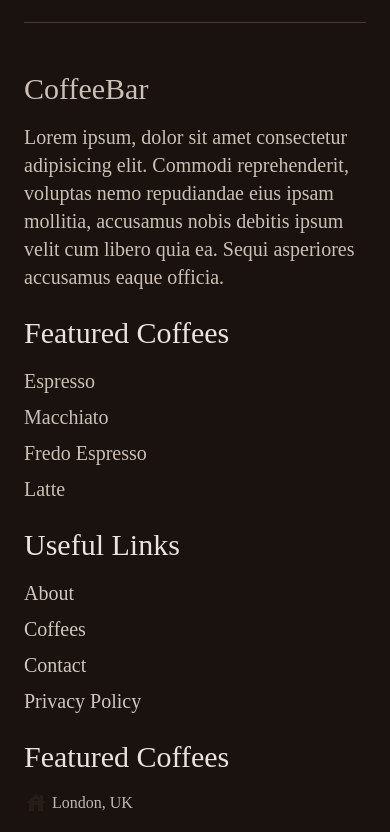
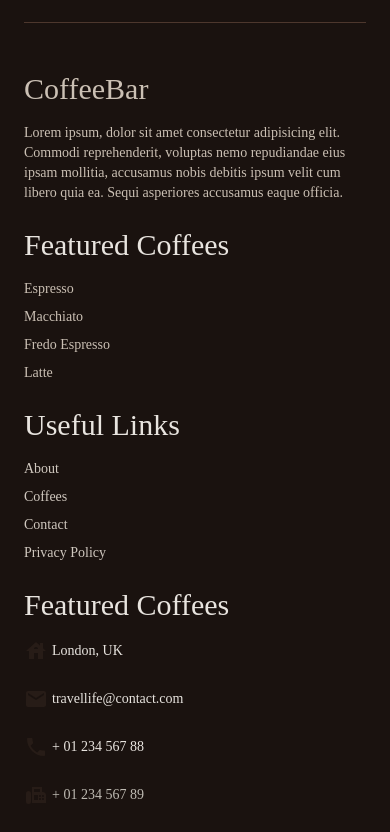
Before and after one commit to DarkoM996/coffeebar-website, a React (Vite) app: page / in a window 390 px wide. Shown: the part 7932-8764 px from the top of the page. Built offline with nearby package versions, Linux system fonts and the light colour scheme; a web font is replaced by a local one.

Commit message:
text adjustments mobile

```diff
--- a/src/components/Footer.tsx
+++ b/src/components/Footer.tsx
@@ -56,7 +56,7 @@ const Footer = () => {
           <h4 className="text-3xl text-primary_backgroundLighterColor-500">
             CoffeeBar
           </h4>
-          <p className="text-xl text-primary_backgroundLighterColor-500">
+          <p className="text-sm sm:text-base md:text-xl text-primary_backgroundLighterColor-500">
             Lorem ipsum, dolor sit amet consectetur adipisicing elit. Commodi
             reprehenderit, voluptas nemo repudiandae eius ipsam mollitia,
             accusamus nobis debitis ipsum velit cum libero quia ea. Sequi
@@ -69,16 +69,16 @@ const Footer = () => {
             Featured Coffees
           </h4>
           <div className="flex flex-col justify-start items-start gap-2">
-            <p className="text-xl text-primary_backgroundLighterColor-500">
+            <p className="text-sm sm:text-xl text-primary_backgroundLighterColor-500">
               Espresso
             </p>
-            <p className="text-xl text-primary_backgroundLighterColor-500">
+            <p className="text-sm sm:text-xl text-primary_backgroundLighterColor-500">
               Macchiato
             </p>
-            <p className="text-xl text-primary_backgroundLighterColor-500">
+            <p className="text-sm sm:text-xl text-primary_backgroundLighterColor-500">
               Fredo Espresso
             </p>
-            <p className="text-xl text-primary_backgroundLighterColor-500">
+            <p className="text-sm sm:text-xl text-primary_backgroundLighterColor-500">
               Latte
             </p>
           </div>
@@ -89,16 +89,16 @@ const Footer = () => {
             Useful Links
           </h4>
           <div className="flex flex-col justify-start items-start gap-2">
-            <a className="text-xl text-primary_backgroundLighterColor-400">
+            <a className="text-sm sm:text-xl text-primary_backgroundLighterColor-400">
               About
             </a>
-            <a className="text-xl text-primary_backgroundLighterColor-400">
+            <a className="text-sm sm:text-xl text-primary_backgroundLighterColor-400">
               Coffees
             </a>
-            <a className="text-xl text-primary_backgroundLighterColor-400">
+            <a className="text-sm sm:text-xl text-primary_backgroundLighterColor-400">
               Contact
             </a>
-            <a className="text-xl text-primary_backgroundLighterColor-400">
+            <a className="text-sm sm:text-xl text-primary_backgroundLighterColor-400">
               Privacy Policy
             </a>
           </div>
@@ -111,19 +111,27 @@ const Footer = () => {
           <div className="flex flex-col justify-start items-start gap-2">
             <p className="mb-4 flex items-center justify-center md:justify-start">
               <MdHouse className="text-2xl mr-1" />
-              <a className="text-[#bebab2]">London, UK</a>
+              <a className="text-primary_backgroundLighterColor-200 text-sm sm:text-xl">
+                London, UK
+              </a>
             </p>
             <p className="mb-4 flex items-center justify-center md:justify-start">
               <MdMail className="text-2xl mr-1" />
-              <a className="text-[#bebab2]">travellife@contact.com</a>
+              <a className="text-primary_backgroundLighterColor-200 text-sm sm:text-xl">
+                travellife@contact.com
+              </a>
             </p>
             <p className="mb-4 flex items-center justify-center md:justify-start">
               <MdLocalPhone className="text-2xl mr-1" />
-              <a className="text-[#bebab2]">+ 01 234 567 88</a>
+              <a className="text-primary_backgroundLighterColor-200 text-sm sm:text-xl">
+                + 01 234 567 88
+              </a>
             </p>
             <p className="mb-4 flex items-center justify-center md:justify-start">
               <MdFax className="text-2xl mr-1" />
-              <a className="text-[#bebab2]">+ 01 234 567 89</a>
+              <a className="text-[#bebab2] text-sm sm:text-xl">
+                + 01 234 567 89
+              </a>
             </p>
           </div>
         </div>
```
